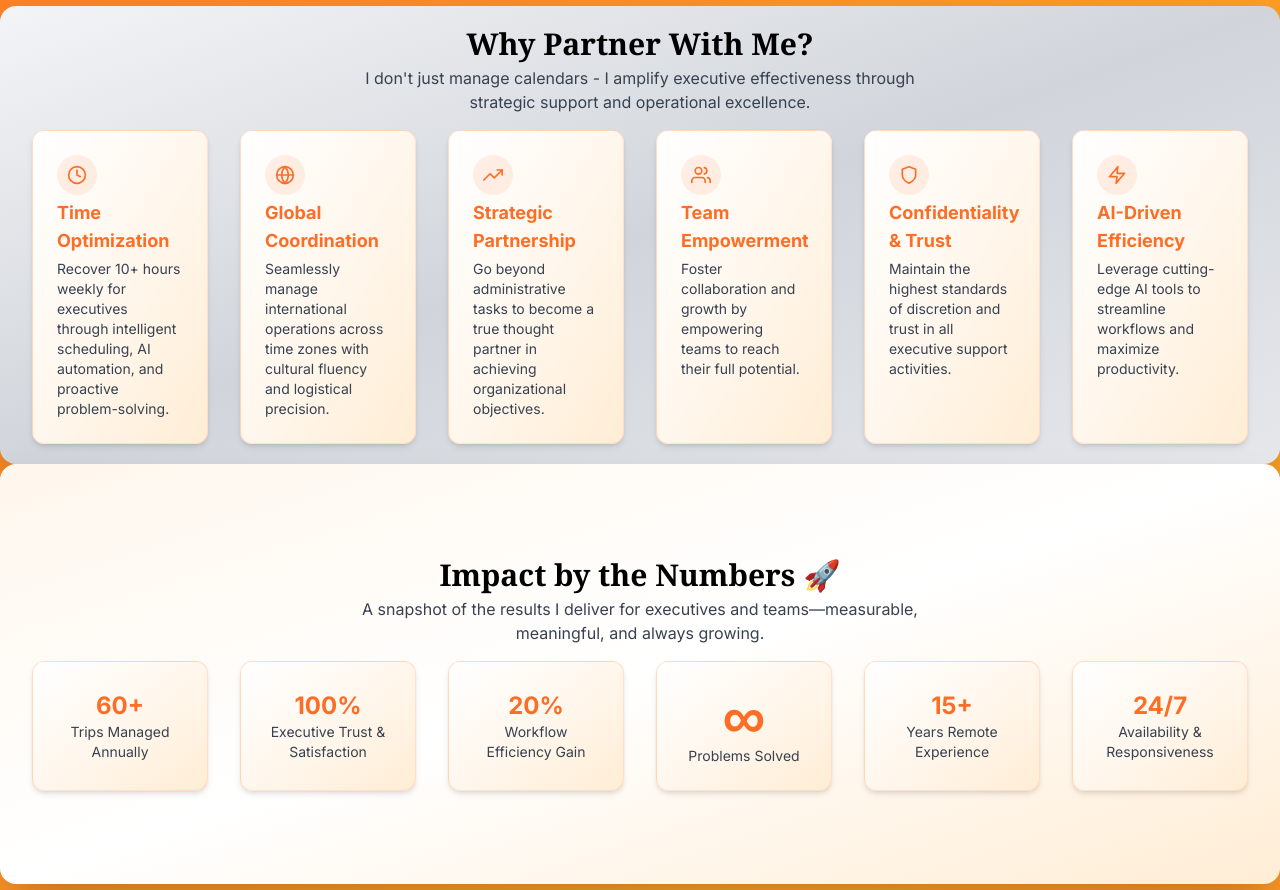
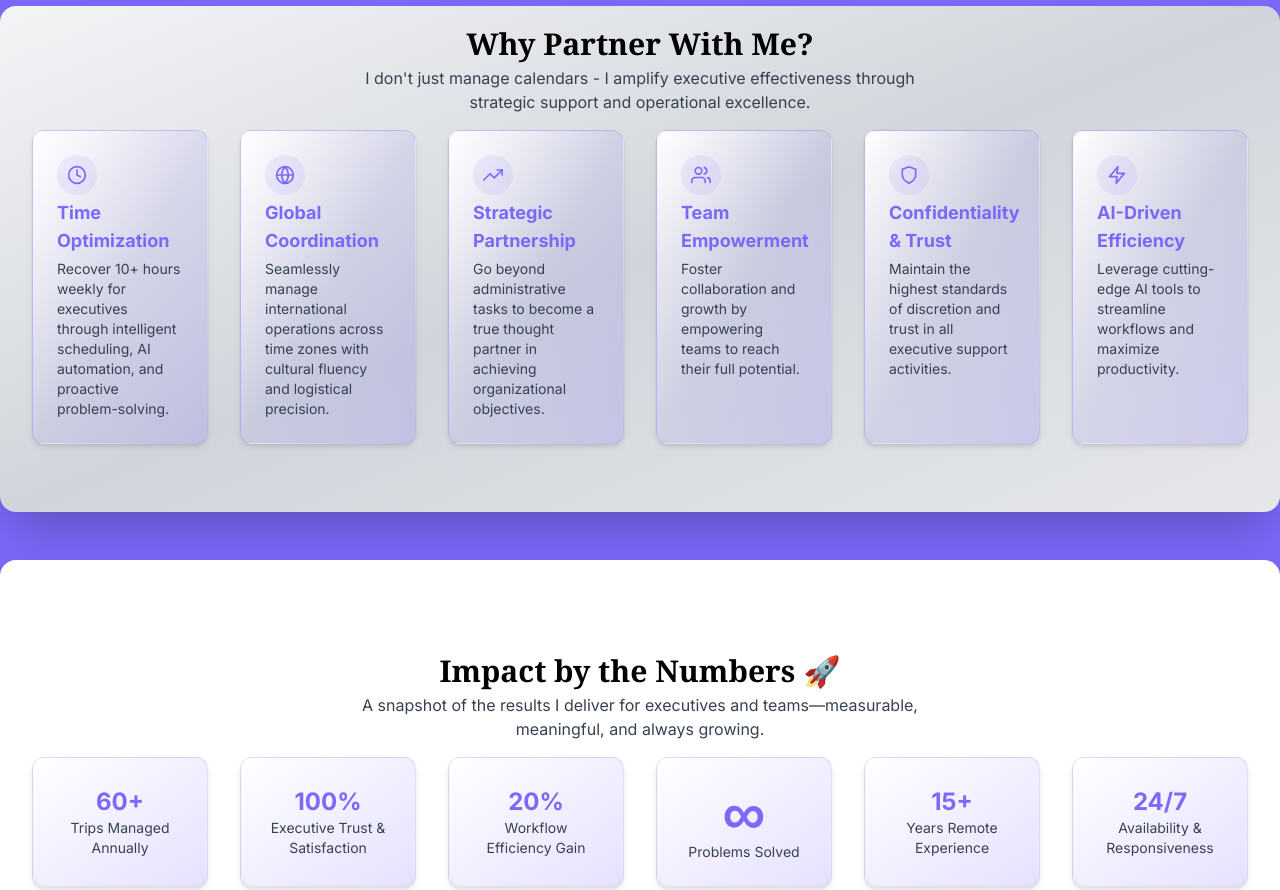
Before and after one commit to rayellemclaughlin/tenstorrent, a plain HTML site: page index.html in a window 1280 px wide. Shown: the part 900-1790 px from the top of the page. Drawn offline with nearby package versions, Linux system fonts and the light colour scheme.

Commit message:
Committing all current changes

```diff
--- a/index.html
+++ b/index.html
@@ -20,7 +20,7 @@
             theme: {
                 extend: {
                     colors: {
-                        primary: '#FC6D26', // GitLab orange
+                        primary: '#7c69fa', // Updated purple
                         secondary: '#212529', // GitLab dark gray
                     }
                 }
@@ -31,7 +31,7 @@
         @import url('https://fonts.googleapis.com/css2?family=Inter:wght@300;400;500;600;700&display=swap');
         body {
             font-family: 'Inter', sans-serif;
-            background: linear-gradient(135deg, #FC6D26 0%, #FCA326 40%, #FC6D26 80%, #FC6D26 100%);
+            background: linear-gradient(135deg, #7c69fa 0%, #7c69fa 40%, #7c69fa 80%, #7c69fa 100%);
         }
         .print-button {
             box-shadow: 0 2px 8px rgba(79, 70, 229, 0.08);
@@ -51,14 +51,14 @@
             border-color: #4F46E5;
         }
         .skill-pill {
-            box-shadow: 0 1px 4px rgba(252, 109, 38, 0.08);
+            box-shadow: 0 1px 4px rgba(124, 105, 250, 0.08);
             font-weight: 500;
-            border: 1.5px solid #FC6D26;
+            border: 1.5px solid #7c69fa;
         }
         .skill-pill:hover {
-            background-color: #FC6D26;
+            background-color: #7c69fa;
             color: #fff;
-            box-shadow: 0 2px 8px rgba(252, 109, 38, 0.12);
+            box-shadow: 0 2px 8px rgba(124, 105, 250, 0.12);
         }
         @media print {
             .no-print {
@@ -135,8 +135,8 @@
         </section>
 
 
-    <!-- Why GitLab Section (moved to top) -->
-    <section class="bg-gradient-to-br from-orange-50 via-white to-orange-100 rounded-xl shadow-md p-6 mt-12 mb-12 section-card print-section border border-primary/10 mx-6 md:mx-32 lg:mx-64 xl:mx-80 fade-in">
+    <!-- Why Section (moved to top) -->
+    <section class="bg-white rounded-xl shadow-md p-6 mt-12 mb-12 section-card print-section border border-primary/10 mx-6 md:mx-32 lg:mx-64 xl:mx-80 fade-in">
             <div class="text-center mb-4">
                 <h2 class="text-2xl md:text-3xl font-serif font-bold text-primary mb-1 flex items-center justify-center">
                     <img src="image.png" alt="Logo" width="32" height="32" class="mr-2 rounded-lg shadow-md animate-bounce" />
@@ -149,49 +149,49 @@
         </section>
 
     <!-- Value Proposition -->
-    <section class="py-5 px-6 bg-gradient-to-br from-gray-100 via-gray-300 to-gray-200 rounded-2xl shadow-2xl w-full">
-    <div class="container mx-auto px-2 w-full" style="max-width:100%">
+    <section class="py-5 px-6 mb-12 bg-gradient-to-br from-gray-100 via-gray-300 to-gray-200 rounded-2xl shadow-2xl w-full">
+    <div class="container mx-auto px-2 mb-12 w-full" style="max-width:100%">
             <div class="text-center mb-4">
                 <h2 class="text-2xl md:text-3xl font-serif font-bold text-black mb-1">Why Partner With Me?</h2>
                 <p class="text-base text-gray-700 max-w-xl mx-auto">I don't just manage calendars - I amplify executive effectiveness through strategic support and operational excellence.</p>
             </div>
             <div class="grid md:grid-cols-3 lg:grid-cols-6 gap-8">
-                <div class="bg-gradient-to-br from-white via-orange-50 to-orange-100 p-6 rounded-xl shadow-md hover:shadow-lg transition-all duration-300 border border-primary/20 skill-card">
+                <div class="bg-gradient-to-br from-white via-[#7c69fa1a] to-[#7c69fa33] p-6 rounded-xl shadow-md hover:shadow-lg transition-all duration-300 border border-primary/20 skill-card">
                     <div class="w-10 h-10 bg-primary/10 text-primary rounded-full flex items-center justify-center mb-1">
                         <i data-feather="clock" class="w-5 h-5"></i>
                     </div>
                     <h3 class="text-lg font-bold text-primary mb-1">Time Optimization</h3>
                     <p class="text-gray-700 text-sm">Recover 10+ hours weekly for executives through intelligent scheduling, AI automation, and proactive problem-solving.</p>
                 </div>
-                <div class="bg-gradient-to-br from-white via-orange-50 to-orange-100 p-6 rounded-xl shadow-md hover:shadow-lg transition-all duration-300 border border-primary/20 skill-card">
+                <div class="bg-gradient-to-br from-white via-[#7c69fa1a] to-[#7c69fa33] p-6 rounded-xl shadow-md hover:shadow-lg transition-all duration-300 border border-primary/20 skill-card">
                     <div class="w-10 h-10 bg-primary/10 text-primary rounded-full flex items-center justify-center mb-1">
                         <i data-feather="globe" class="w-5 h-5"></i>
                     </div>
                     <h3 class="text-lg font-bold text-primary mb-1">Global Coordination</h3>
                     <p class="text-gray-700 text-sm">Seamlessly manage international operations across time zones with cultural fluency and logistical precision.</p>
                 </div>
-                <div class="bg-gradient-to-br from-white via-orange-50 to-orange-100 p-6 rounded-xl shadow-md hover:shadow-lg transition-all duration-300 border border-primary/20 skill-card">
+                <div class="bg-gradient-to-br from-white via-[#7c69fa1a] to-[#7c69fa33] p-6 rounded-xl shadow-md hover:shadow-lg transition-all duration-300 border border-primary/20 skill-card">
                     <div class="w-10 h-10 bg-primary/10 text-primary rounded-full flex items-center justify-center mb-1">
                         <i data-feather="trending-up" class="w-5 h-5"></i>
                     </div>
                     <h3 class="text-lg font-bold text-primary mb-1">Strategic Partnership</h3>
                     <p class="text-gray-700 text-sm">Go beyond administrative tasks to become a true thought partner in achieving organizational objectives.</p>
                 </div>
-                <div class="bg-gradient-to-br from-white via-orange-50 to-orange-100 p-6 rounded-xl shadow-md hover:shadow-lg transition-all duration-300 border border-primary/20 skill-card">
+                <div class="bg-gradient-to-br from-white via-[#7c69fa1a] to-[#7c69fa33] p-6 rounded-xl shadow-md hover:shadow-lg transition-all duration-300 border border-primary/20 skill-card">
                     <div class="w-10 h-10 bg-primary/10 text-primary rounded-full flex items-center justify-center mb-1">
                         <i data-feather="users" class="w-5 h-5"></i>
                     </div>
                     <h3 class="text-lg font-bold text-primary mb-1">Team Empowerment</h3>
                     <p class="text-gray-700 text-sm">Foster collaboration and growth by empowering teams to reach their full potential.</p>
                 </div>
-                <div class="bg-gradient-to-br from-white via-orange-50 to-orange-100 p-6 rounded-xl shadow-md hover:shadow-lg transition-all duration-300 border border-primary/20 skill-card">
+                <div class="bg-gradient-to-br from-white via-[#7c69fa1a] to-[#7c69fa33] p-6 rounded-xl shadow-md hover:shadow-lg transition-all duration-300 border border-primary/20 skill-card">
                     <div class="w-10 h-10 bg-primary/10 text-primary rounded-full flex items-center justify-center mb-1">
                         <i data-feather="shield" class="w-5 h-5"></i>
                     </div>
                     <h3 class="text-lg font-bold text-primary mb-1">Confidentiality & Trust</h3>
                     <p class="text-gray-700 text-sm">Maintain the highest standards of discretion and trust in all executive support activities.</p>
                 </div>
-                <div class="bg-gradient-to-br from-white via-orange-50 to-orange-100 p-6 rounded-xl shadow-md hover:shadow-lg transition-all duration-300 border border-primary/20 skill-card">
+                <div class="bg-gradient-to-br from-white via-[#7c69fa1a] to-[#7c69fa33] p-6 rounded-xl shadow-md hover:shadow-lg transition-all duration-300 border border-primary/20 skill-card">
                     <div class="w-10 h-10 bg-primary/10 text-primary rounded-full flex items-center justify-center mb-1">
                         <i data-feather="zap" class="w-5 h-5"></i>
                     </div>
@@ -202,34 +202,34 @@
         </div>
     </section>
      <!-- Stats Section -->
-    <section class="py-4 px-6 bg-gradient-to-br from-orange-50 via-white to-orange-100 rounded-2xl shadow-2xl min-h-[420px] flex flex-col items-center justify-center w-full">
+    <section class="py-4 px-6 bg-white rounded-2xl shadow-2xl min-h-[420px] flex flex-col items-center justify-center w-full">
     <div class="container mx-auto px-2 w-full text-center flex flex-col items-center justify-center" style="max-width:100%">
             <div class="text-center mb-4">
                 <h2 class="text-2xl md:text-3xl font-serif font-bold text-black mb-1">Impact by the Numbers 🚀</h2>
                 <p class="text-base text-gray-700 max-w-xl mx-auto">A snapshot of the results I deliver for executives and teams—measurable, meaningful, and always growing.</p>
             </div>
             <div class="grid md:grid-cols-3 lg:grid-cols-6 gap-8 justify-center">
-                <div class="bg-gradient-to-br from-white via-orange-50 to-orange-100 p-6 rounded-xl shadow-md hover:shadow-lg transition-all duration-300 border border-primary/20 skill-card flex flex-col items-center justify-center">
+                <div class="bg-gradient-to-br from-white via-[#7c69fa1a] to-[#7c69fa33] p-6 rounded-xl shadow-md hover:shadow-lg transition-all duration-300 border border-primary/20 skill-card flex flex-col items-center justify-center">
                     <p class="text-2xl font-bold text-primary text-center">60+</p>
                     <p class="text-gray-700 text-sm text-center">Trips Managed Annually</p>
                 </div>
-                <div class="bg-gradient-to-br from-white via-orange-50 to-orange-100 p-6 rounded-xl shadow-md hover:shadow-lg transition-all duration-300 border border-primary/20 skill-card flex flex-col items-center justify-center">
+                <div class="bg-gradient-to-br from-white via-[#7c69fa1a] to-[#7c69fa33] p-6 rounded-xl shadow-md hover:shadow-lg transition-all duration-300 border border-primary/20 skill-card flex flex-col items-center justify-center">
                     <p class="text-2xl font-bold text-primary text-center">100%</p>
                     <p class="text-gray-700 text-sm text-center">Executive Trust & Satisfaction</p>
                 </div>
-                <div class="bg-gradient-to-br from-white via-orange-50 to-orange-100 p-6 rounded-xl shadow-md hover:shadow-lg transition-all duration-300 border border-primary/20 skill-card flex flex-col items-center justify-center">
+                <div class="bg-gradient-to-br from-white via-[#7c69fa1a] to-[#7c69fa33] p-6 rounded-xl shadow-md hover:shadow-lg transition-all duration-300 border border-primary/20 skill-card flex flex-col items-center justify-center">
                     <p class="text-2xl font-bold text-primary text-center">20%</p>
                     <p class="text-gray-700 text-sm text-center">Workflow Efficiency Gain</p>
                 </div>
-                <div class="bg-gradient-to-br from-white via-orange-50 to-orange-100 p-6 rounded-xl shadow-md hover:shadow-lg transition-all duration-300 border border-primary/20 skill-card flex flex-col items-center justify-center">
+                <div class="bg-gradient-to-br from-white via-[#7c69fa1a] to-[#7c69fa33] p-6 rounded-xl shadow-md hover:shadow-lg transition-all duration-300 border border-primary/20 skill-card flex flex-col items-center justify-center">
                     <p class="text-6xl font-extrabold text-primary text-center">∞</p>
                     <p class="text-gray-700 text-sm text-center">Problems Solved</p>
                 </div>
-                <div class="bg-gradient-to-br from-white via-orange-50 to-orange-100 p-6 rounded-xl shadow-md hover:shadow-lg transition-all duration-300 border border-primary/20 skill-card flex flex-col items-center justify-center">
+                <div class="bg-gradient-to-br from-white via-[#7c69fa1a] to-[#7c69fa33] p-6 rounded-xl shadow-md hover:shadow-lg transition-all duration-300 border border-primary/20 skill-card flex flex-col items-center justify-center">
                     <p class="text-2xl font-bold text-primary text-center">15+</p>
                     <p class="text-gray-700 text-sm text-center">Years Remote Experience</p>
                 </div>
-                <div class="bg-gradient-to-br from-white via-orange-50 to-orange-100 p-6 rounded-xl shadow-md hover:shadow-lg transition-all duration-300 border border-primary/20 skill-card flex flex-col items-center justify-center">
+                <div class="bg-gradient-to-br from-white via-[#7c69fa1a] to-[#7c69fa33] p-6 rounded-xl shadow-md hover:shadow-lg transition-all duration-300 border border-primary/20 skill-card flex flex-col items-center justify-center">
                     <p class="text-2xl font-bold text-primary text-center">24/7</p>
                     <p class="text-gray-700 text-sm text-center">Availability & Responsiveness</p>
                 </div>
```
